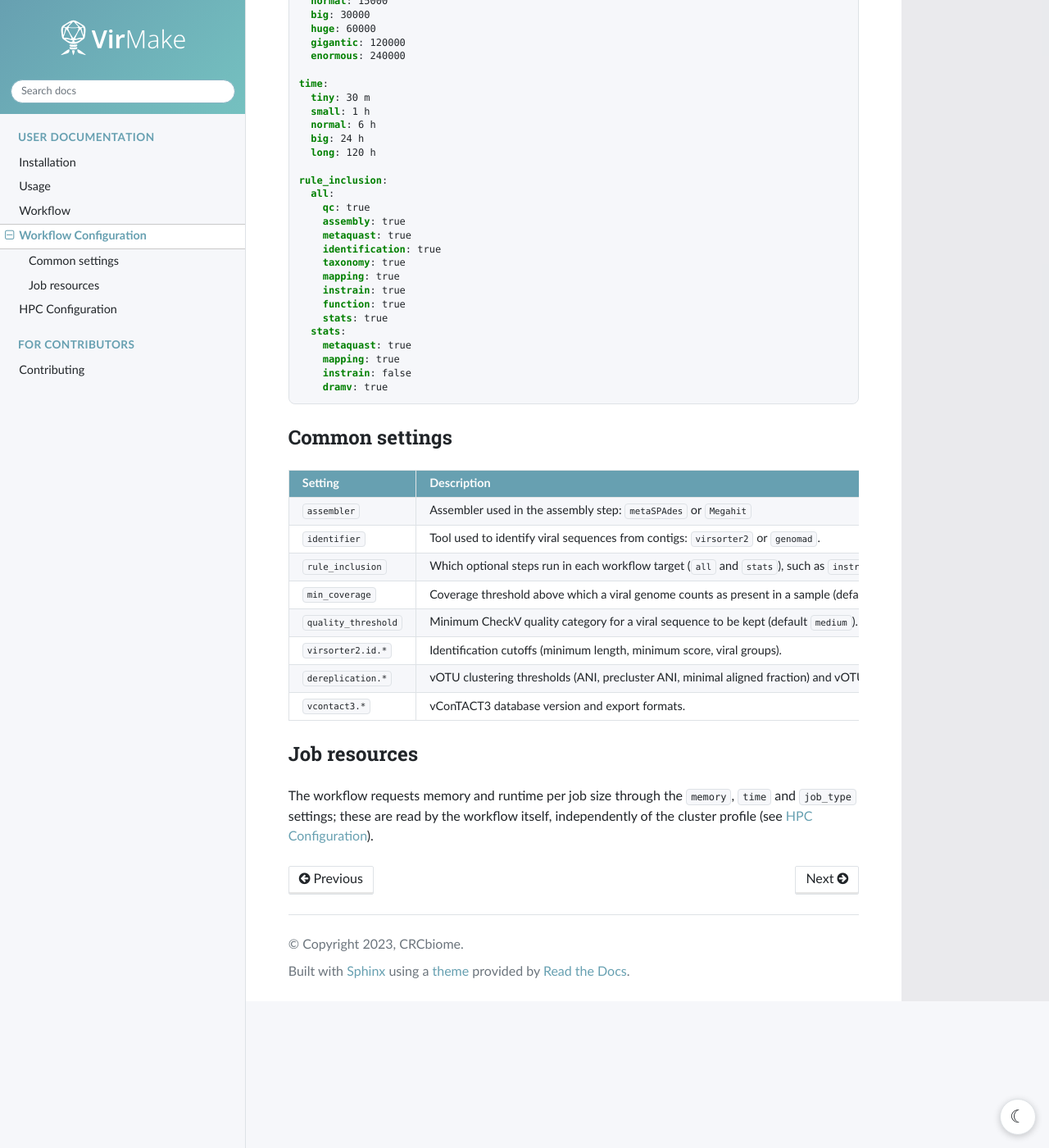
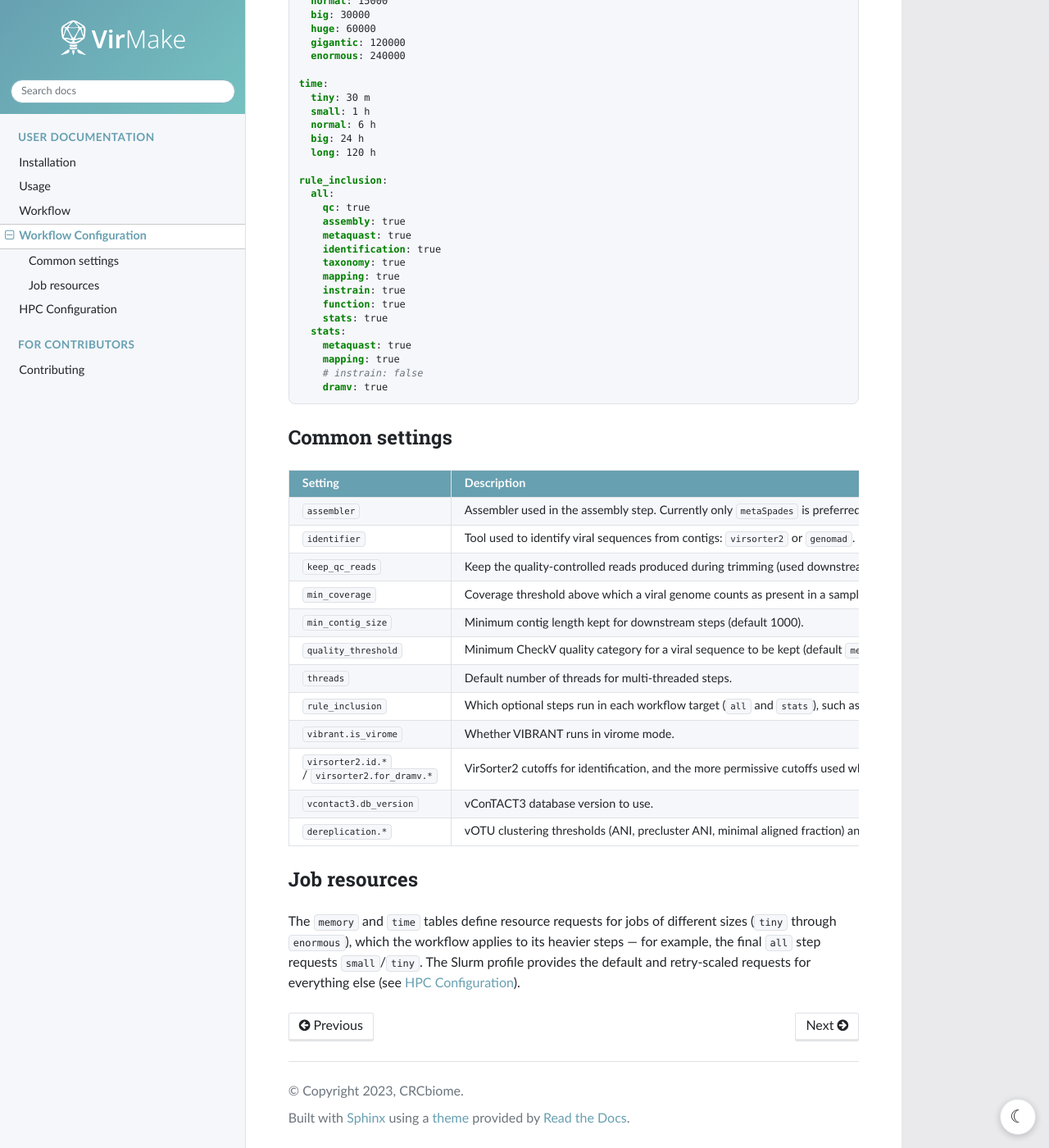
Before and after one commit to Rounge-lab/VirMake, a Sphinx documentation site: the page built from docs/source/content/config-params.rst, in a window 1280 px wide and 1400 px high, scrolled down 1203 px. Shown: the whole window at 82% size. Built offline with Sphinx 7.4.7 and the Read the Docs theme 3.1.0, drawn with Linux system fonts in a browser that asks for light colours.

Commit message:
Updated params documentation

```diff
--- a/docs/source/content/config-params.rst
+++ b/docs/source/content/config-params.rst
@@ -22,31 +22,44 @@ Common settings
    * - Setting
      - Description
    * - ``assembler``
-     - Assembler used in the assembly step: ``metaSPAdes`` or ``Megahit``
+     - Assembler used in the assembly step. Currently only ``metaSpades``
+       is preferred (see :doc:`workflow`).
    * - ``identifier``
-     - Tool used to identify viral sequences from contigs: ``virsorter2`` or
-       ``genomad``.
+     - Tool used to identify viral sequences from contigs:
+       ``virsorter2`` or ``genomad``.
+   * - ``keep_qc_reads``
+     - Keep the quality-controlled reads produced during trimming (used
+       downstream for mapping).
+   * - ``min_coverage``
+     - Coverage threshold above which a viral genome counts as present
+       in a sample (default 75).
+   * - ``min_contig_size``
+     - Minimum contig length kept for downstream steps (default 1000).
+   * - ``quality_threshold``
+     - Minimum CheckV quality category for a viral sequence to be kept
+       (default ``medium``).
+   * - ``threads``
+     - Default number of threads for multi-threaded steps.
    * - ``rule_inclusion``
-     - Which optional steps run in each workflow target (``all`` and ``stats``),
-       such as ``instrain``, ``metaquast`` and ``function``.
-   * - ``min_coverage``
-     - Coverage threshold above which a viral genome counts as present in a
-       sample (default 75).
-   * - ``quality_threshold``
-     - Minimum CheckV quality category for a viral sequence to be kept (default
-       ``medium``).
-   * - ``virsorter2.id.*``
-     - Identification cutoffs (minimum length, minimum score, viral groups).
+     - Which optional steps run in each workflow target (``all`` and
+       ``stats``), such as ``instrain``, ``metaquast`` and ``function``.
+   * - ``vibrant.is_virome``
+     - Whether VIBRANT runs in virome mode.
+   * - ``virsorter2.id.*`` / ``virsorter2.for_dramv.*``
+     - VirSorter2 cutoffs for identification, and the more permissive
+       cutoffs used when preparing sequences for DRAM-v.
+   * - ``vcontact3.db_version``
+     - vConTACT3 database version to use.
    * - ``dereplication.*``
      - vOTU clustering thresholds (ANI, precluster ANI, minimal aligned
        fraction) and vOTU naming (``vOTU_prefix``, ``vOTU_suffix``,
-       ``vOTU_num_len``).
-   * - ``vcontact3.*``
-     - vConTACT3 database version and export formats.
+       ``vOTU_num_len``, ``vOTU_num_start``).
 
 Job resources
 -------------
 
-The workflow requests memory and runtime per job size through the ``memory``,
-``time`` and ``job_type`` settings; these are read by the workflow itself,
-independently of the cluster profile (see :doc:`config-hpc`).
+The ``memory`` and ``time`` tables define resource requests for jobs of
+different sizes (``tiny`` through ``enormous``), which the workflow applies
+to its heavier steps — for example, the final ``all`` step requests
+``small``/``tiny``. The Slurm profile provides the default and
+retry-scaled requests for everything else (see :doc:`config-hpc`).
--- a/src/virmake/templates/params.yaml
+++ b/src/virmake/templates/params.yaml
@@ -76,5 +76,5 @@ rule_inclusion:
   stats:
     metaquast: true
     mapping: true
-    instrain: false
+    # instrain: false
     dramv: true
```
Also changed, not shown: 1 other file.
